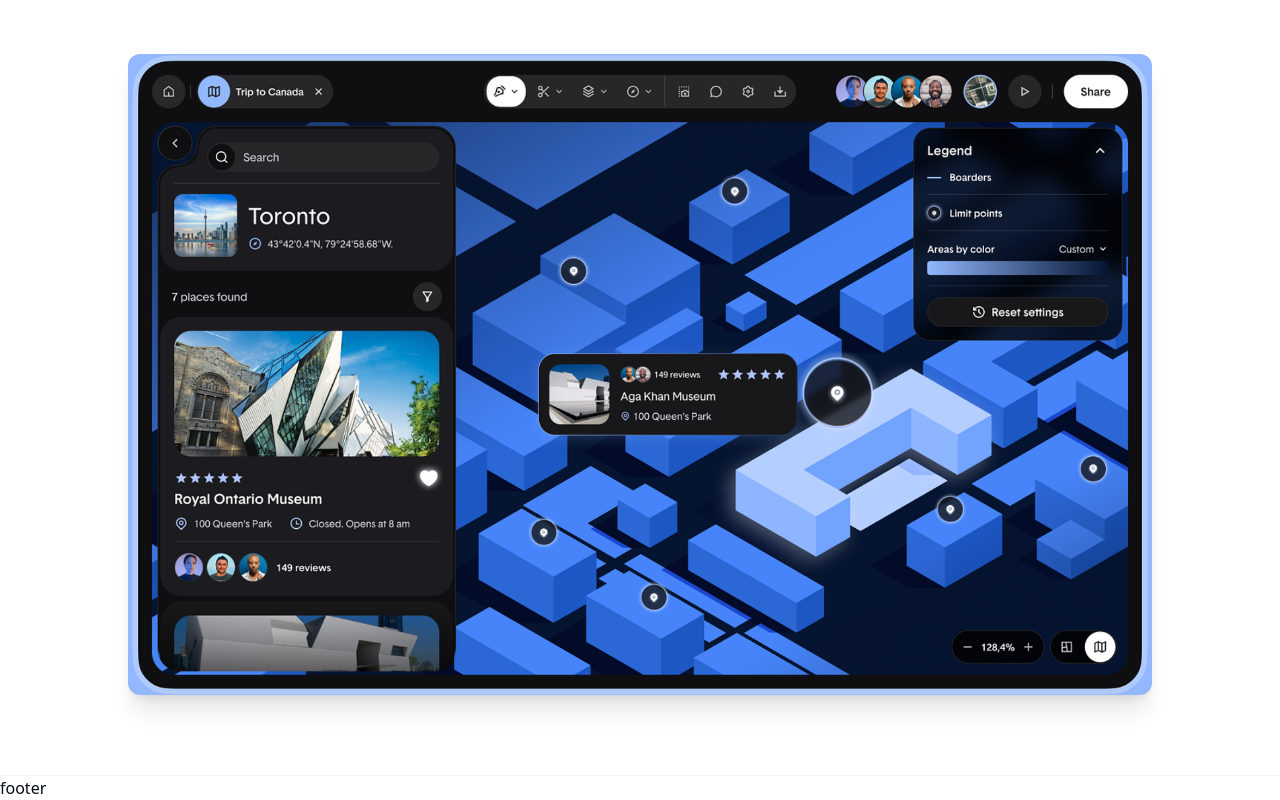
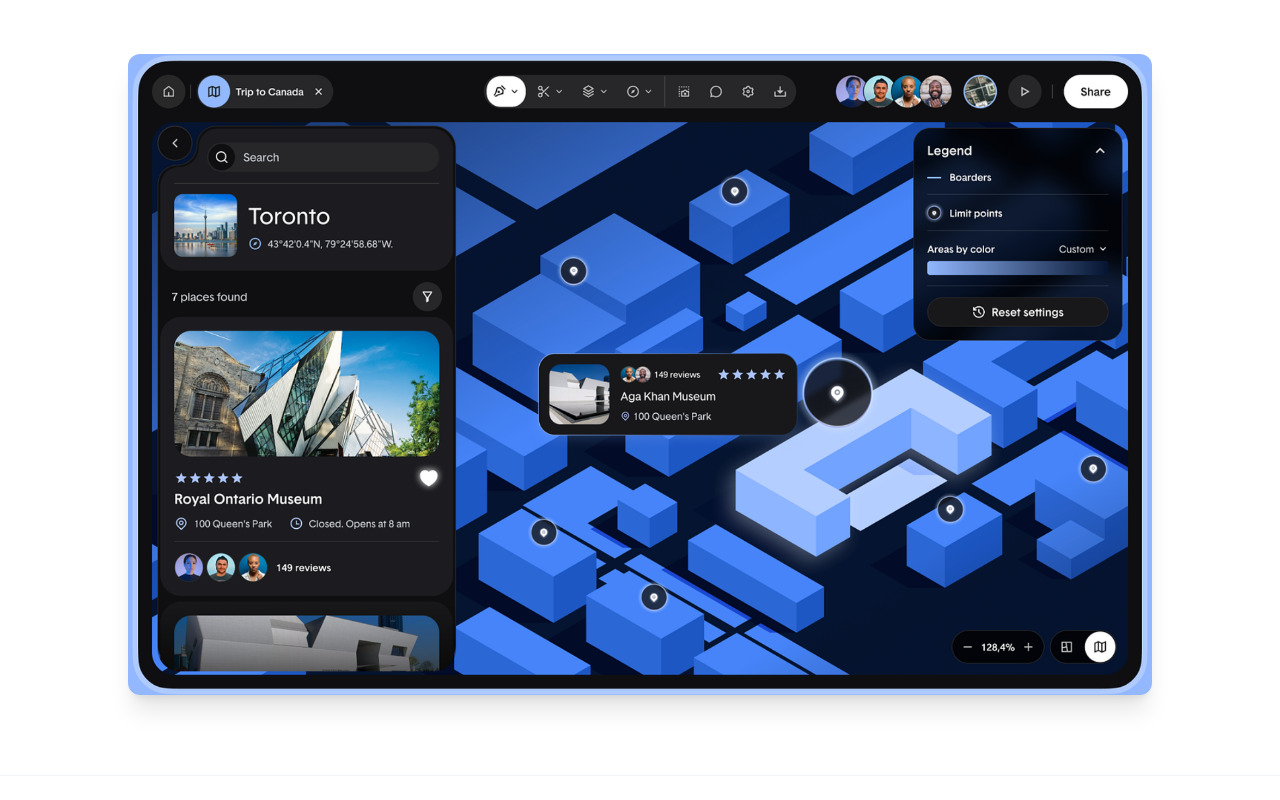
Before and after one commit to btcbojb/sh, a Next.js app: page / in a window 1280 px wide. Shown: the part 722-1522 px from the top of the page. After the commit the page ends 1498 px from the top, so only its background shows below. Built offline with nearby package versions, Linux system fonts and the light colour scheme.

Commit message:
Footer remove

```diff
--- a/src/app/layout.tsx
+++ b/src/app/layout.tsx
@@ -20,7 +20,7 @@ export default function RootLayout({
       <body className="min-h-screen flex flex-col relative overflow-x-hidden">
         <Navbar />
         <div className="h-full flex-1 relative">{children}</div>
-        <div className="border-t border-muted">footer</div>
+        <div className="border-t border-muted"></div>
       </body>
     </html>
   );
```
